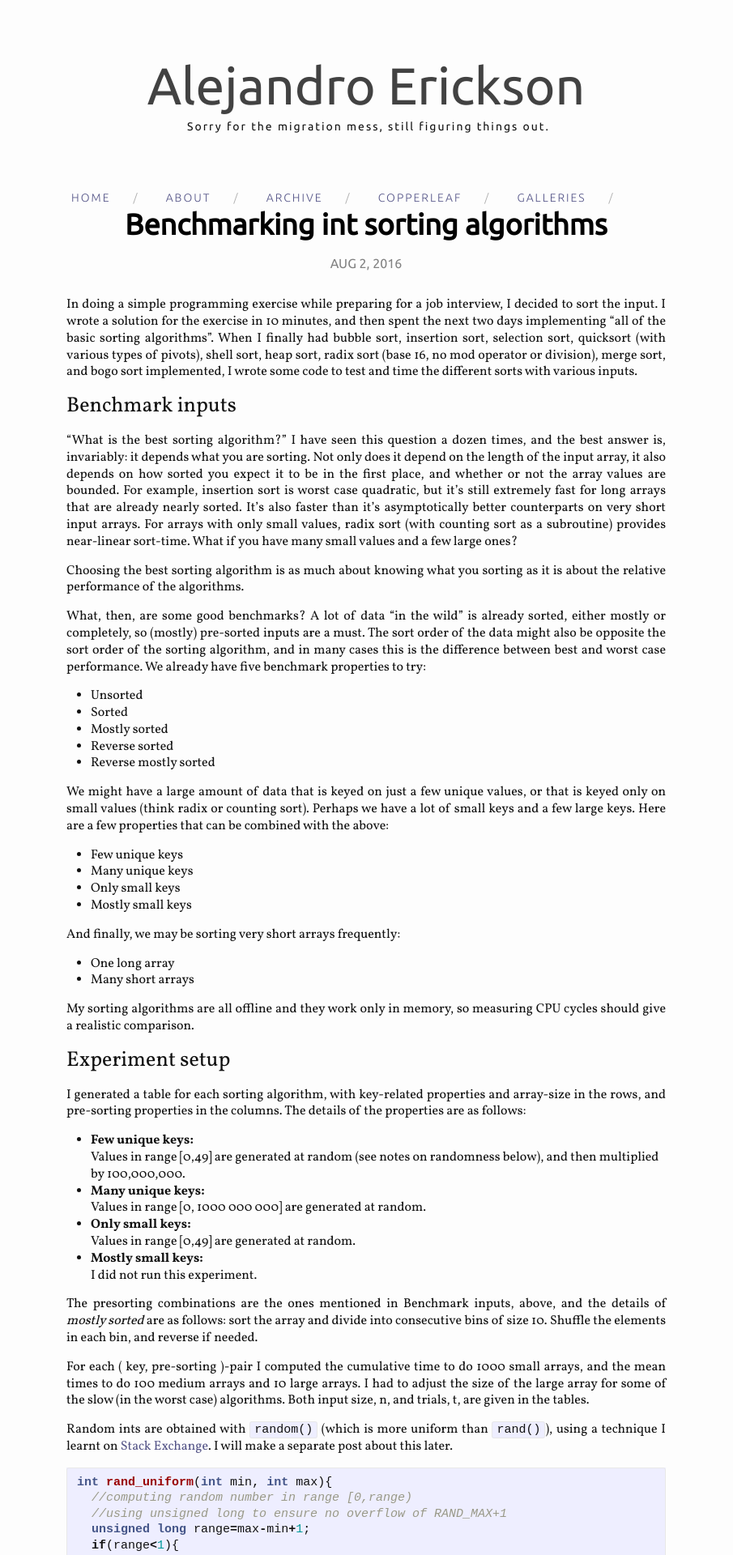
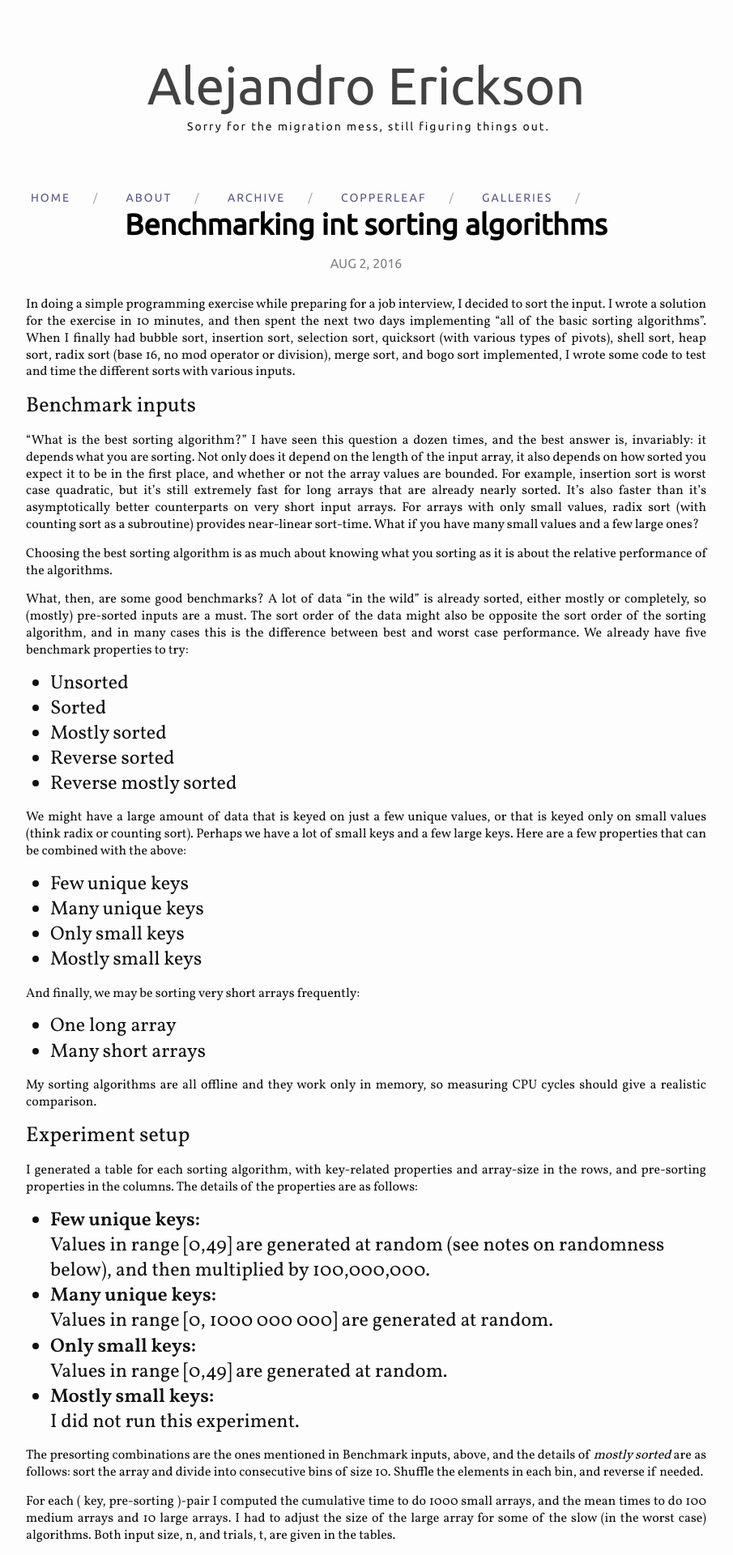
Before and after one commit to alejandroerickson/alejandroerickson.github.io, a Jekyll site: the page built from _posts/2016-08-02-benchmarking-int-sorting-algorithms.markdown, in a window 1280 px wide. Shown: the top 1920 px of the page at 81% size, without its empty margins (188-1093 px from the left). Built offline with Jekyll 4.4.1, drawn with Linux system fonts in a browser that asks for light colours; nearby versions of some CDN libraries; comment, search, counter and statistics services are not loaded.

Commit message:
make font bigger

```diff
--- a/_includes/head.html
+++ b/_includes/head.html
@@ -9,12 +9,12 @@
                                     }}{% else %}{{ site.description }}{% endif %}">
 
 <style>
-@import url('https://fonts.googleapis.com/css2?family=Ubuntu:wght@300;400&family=Vollkorn:wght@400;700&display=swap');
+@import url('https://fonts.googleapis.com/css2?family=Ubuntu:wght@400;600&family=Vollkorn:wght@400;600;700&display=swap');
 </style>
 
-  <link href='https://fonts.googleapis.com/css?family=PT+Sans:400,700,400italic,700italic' rel='stylesheet' type='text/css'>
-  <link href='https://fonts.googleapis.com/css?family=Source+Sans+Pro:400,700,200,300' rel='stylesheet' type='text/css'>
-  <link href='https://fonts.googleapis.com/css?family=Josefin+Sans:400,600,700,300' rel='stylesheet' type='text/css'>
+<!-- <link href='https://fonts.googleapis.com/css?family=PT+Sans:400,700,400italic,700italic' rel='stylesheet' type='text/css'> -->
+<!-- <link href='https://fonts.googleapis.com/css?family=Source+Sans+Pro:400,700,200,300' rel='stylesheet' type='text/css'> -->
+<!-- <link href='https://fonts.googleapis.com/css?family=Josefin+Sans:400,600,700,300' rel='stylesheet' type='text/css'> -->
 
   <link href="https://maxcdn.bootstrapcdn.com/font-awesome/4.5.0/css/font-awesome.min.css" rel="stylesheet">
 
--- a/css/style.scss
+++ b/css/style.scss
@@ -19,7 +19,7 @@ $title-font: 'Ubuntu', sans-serif;
 $post-font: 'Vollkorn', serif;
 //"Vollkorn";
 
-$base-font-size:   16px;
+$base-font-size:   24px;
 $base-font-weight: 400;
 //$base-font-weight: 100;
 $small-font-size:  $base-font-size * 0.875;
@@ -36,10 +36,10 @@ $grey-color-light: lighten($grey-color, 40%);
 $grey-color-dark:  darken($grey-color, 25%);
 
 // Width of the content area
-$content-width:    800px;
+$content-width:    900px;
 
 $on-palm:          600px;
-$on-laptop:        800px;
+$on-laptop:        900px;
 
 
 
```
